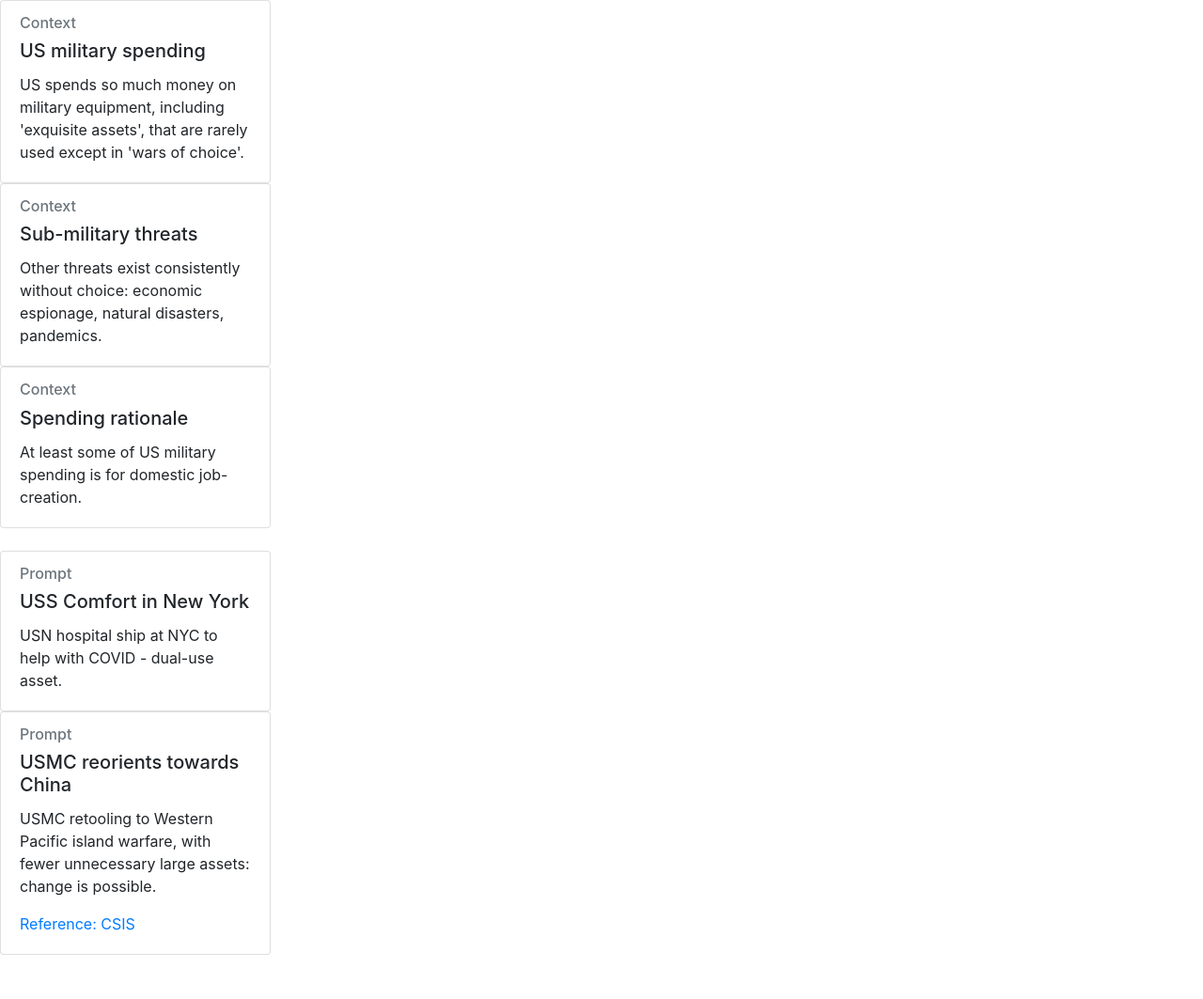
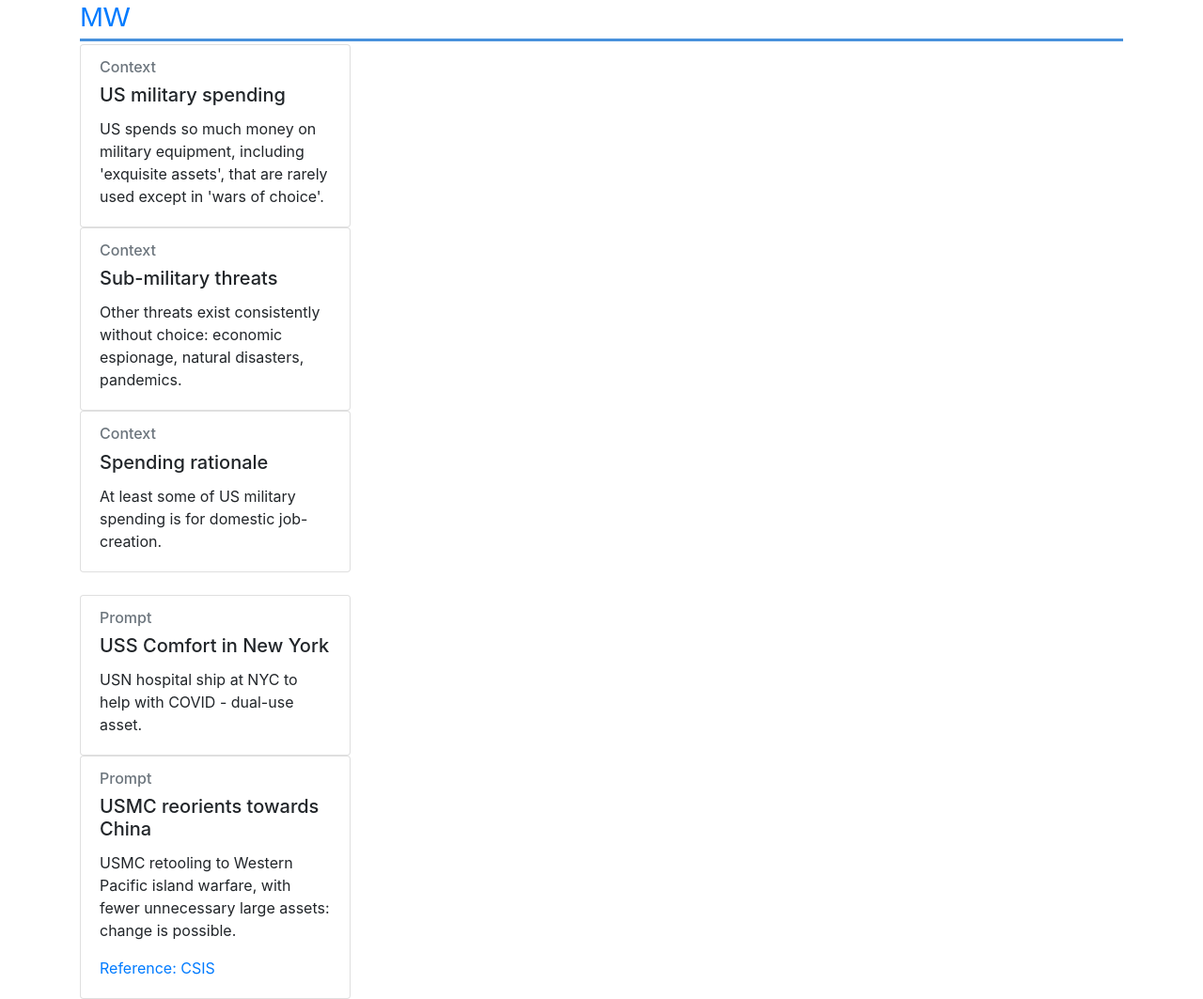
Before and after one commit to michaelwest/michaelwest.github.io, a Jekyll site: the page posts/resilience.html, which Jekyll copies as it is, in a window 1280 px wide. Shown: the whole page at 94% size. Built offline with Jekyll 4.4.1, drawn with Linux system fonts in a browser that asks for light colours; before the commit the page ends 1016 px from its top, so only the background shows below that.

Commit message:
Test thoughtcard

```diff
--- a/posts/resilience.html
+++ b/posts/resilience.html
@@ -1,8 +1,21 @@
 <html>
     <head>
+        <meta charset="UTF-8">
+        <meta name="viewport" content="width=device-width, initial-scale=1">
+        <meta name="theme-color" content="#157878">
+        <meta name="apple-mobile-web-app-status-bar-style" content="black-translucent">
+        <link rel="icon" type="image/png" sizes="32x32" href="https://mjwest.org/img/favicon-32x32.png">
+	    <link rel="icon" type="image/png" sizes="16x16" href="https://mjwest.org/img/favicon-16x16.png">
         <link rel="stylesheet" href="https://stackpath.bootstrapcdn.com/bootstrap/4.4.1/css/bootstrap.min.css" integrity="sha384-Vkoo8x4CGsO3+Hhxv8T/Q5PaXtkKtu6ug5TOeNV6gBiFeWPGFN9MuhOf23Q9Ifjh" crossorigin="anonymous">
     </head>
     <body>
+        <div class="container">
+            <div id="header" style="width: 100%;">
+                <a href="/"><h1 style="font-size: 30px; font-family: Futura, Arial, Helvetica, sans-serif; margin-bottom: 5px;">MW</h1></a>
+                <div style="width: 100%; height: 3px; background-color: #4891dc; margin-bottom: 3px;"></div>
+            </div>
+            <div>
+        <main id="content" role="main">
             <div class="card" style="width: 18rem;">
                 <div class="card-body">
                     <h6 class="card-subtitle mb-2 text-muted">Context</h6>
@@ -40,5 +53,9 @@
                     <a href="https://www.csis.org/analysis/marine-corps-radical-shift-toward-china" class="card-link">Reference: CSIS</a>
                 </div>
             </div>
+          <footer class="site-footer"></footer>
+        </main>
+        </body>
+
     </body>
 </html>
```
Lines whose indentation alone changed are shown as unchanged.
